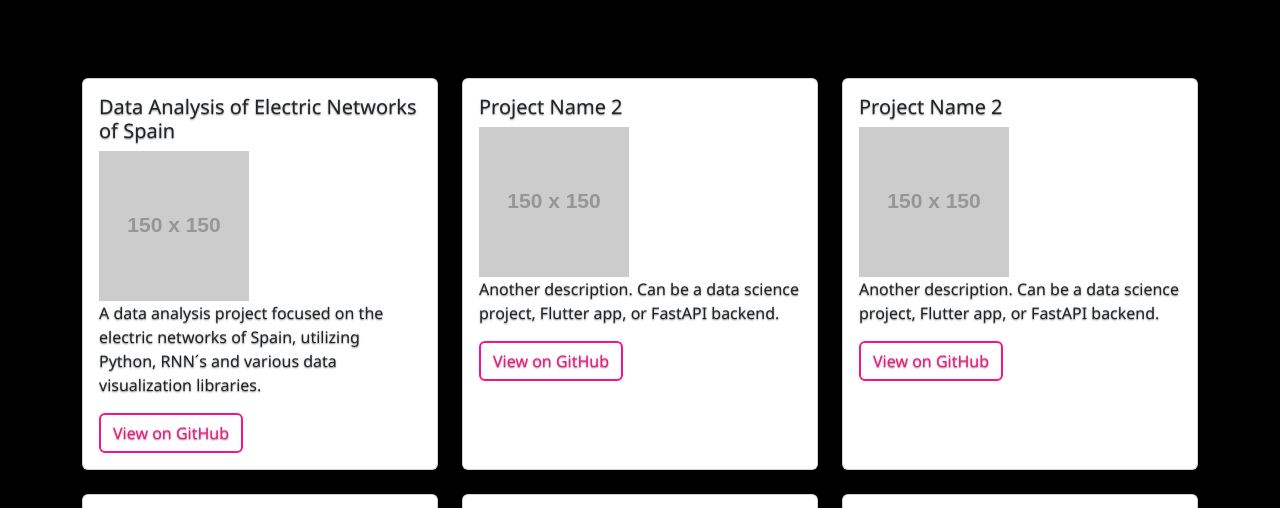
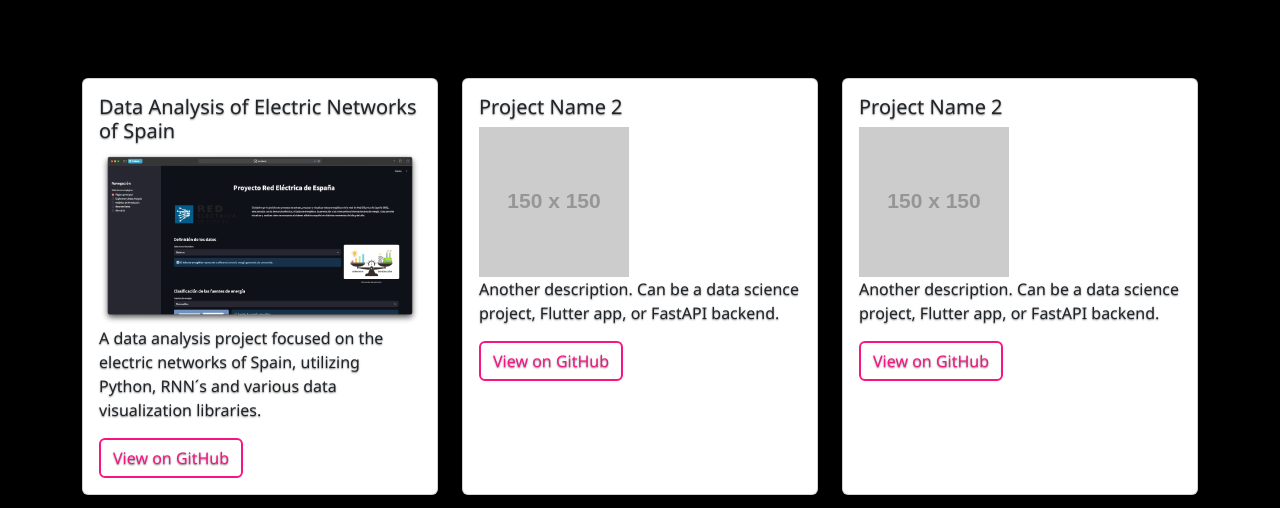
Before and after one commit to Samu-Sr00/SamuelSanchez, a website: page pages/portfolio.html in a window 1280 px wide. Shown: the part 219-727 px from the top of the page. Drawn offline with nearby package versions, Linux system fonts and the light colour scheme; placeholder pictures from the web are drawn by us.

Commit message:
updated of portfolio

```diff
--- a/pages/portfolio.html
+++ b/pages/portfolio.html
@@ -41,8 +41,10 @@
                 Data Analysis of Electric Networks of Spain
               </h5>
               <img
-                src="https://via.placeholder.com/150"
+                src="../assets/images/ree.png"
                 alt="Data Analysis of Electric Networks of Spain"
+                width="100%"
+                height="auto"
               />
               <p class="card-text">
                 A data analysis project focused on the electric networks of
```
Also changed, not shown: assets/images/ree.png (added), 3 other files.
